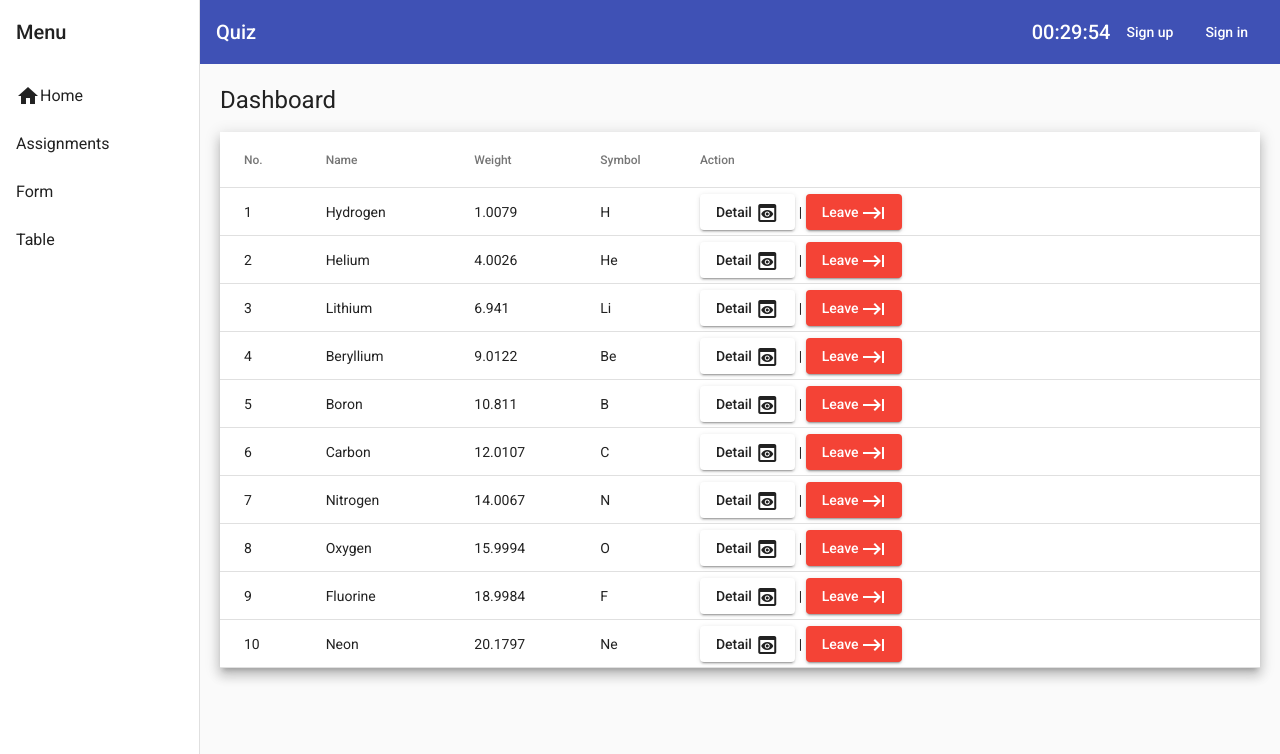
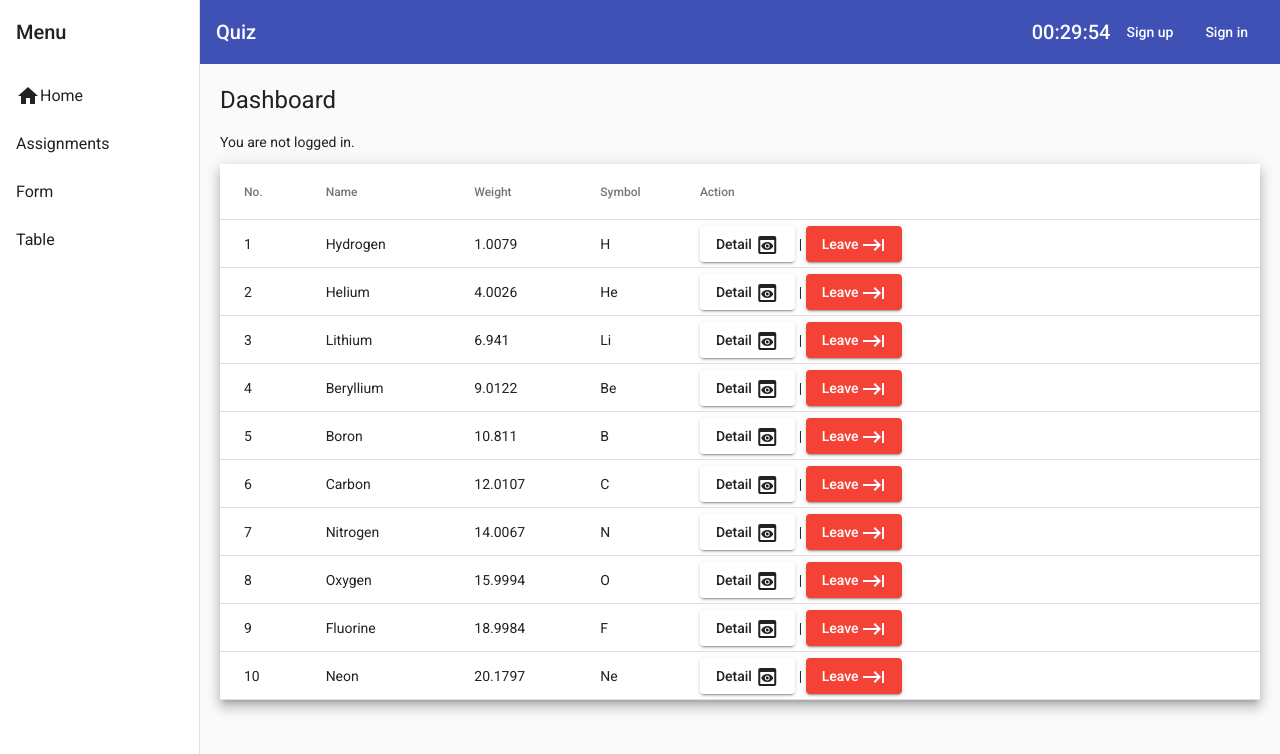
Before and after one commit to anhnbt-it/wfda-project-quiz, an Angular app: page /home in a window 1280 px wide. Shown: the top 754 px of the page. Built offline with nearby package versions, Linux system fonts and the light colour scheme.

Commit message:
Add message user nnot logged in

```diff
--- a/src/app/views/layout/quiz-dashboard/quiz-dashboard.component.html
+++ b/src/app/views/layout/quiz-dashboard/quiz-dashboard.component.html
@@ -1,5 +1,6 @@
 <div class="grid-container">
     <h1 class="mat-h1">Dashboard</h1>
+    <p>You are not logged in.</p>
     <!--  <mat-grid-list cols="2" rowHeight="350px">-->
     <!--    <mat-grid-tile *ngFor="let card of cards | async" [colspan]="card.cols" [rowspan]="card.rows">-->
     <!--      <mat-card class="dashboard-card">-->
```
Lines whose indentation alone changed are shown as unchanged.
